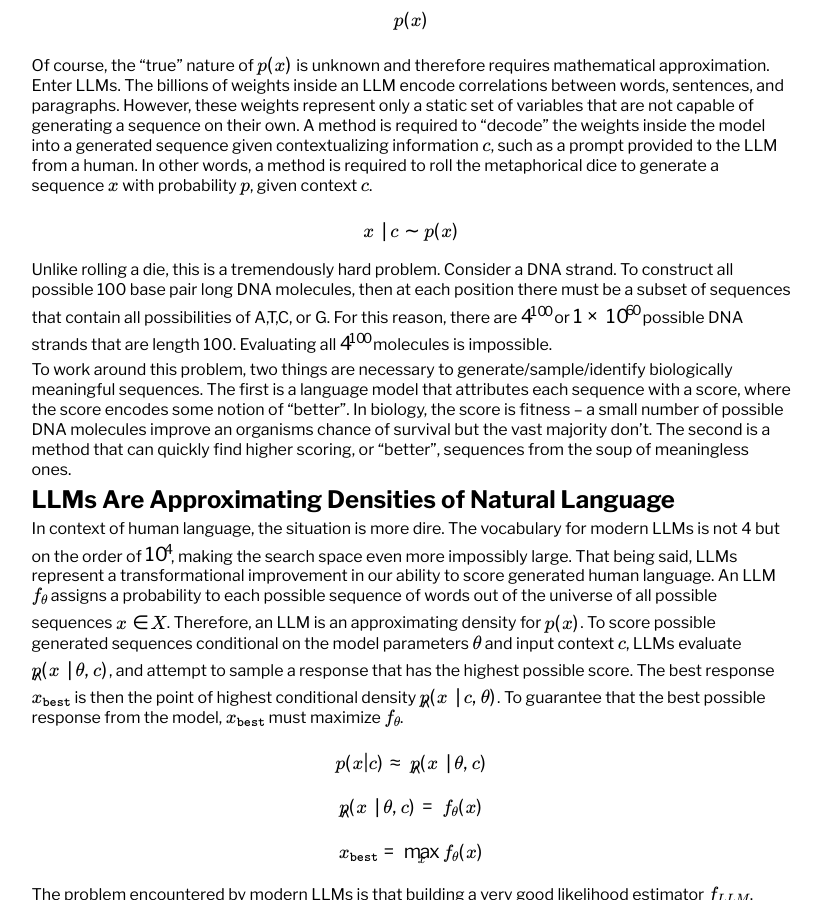
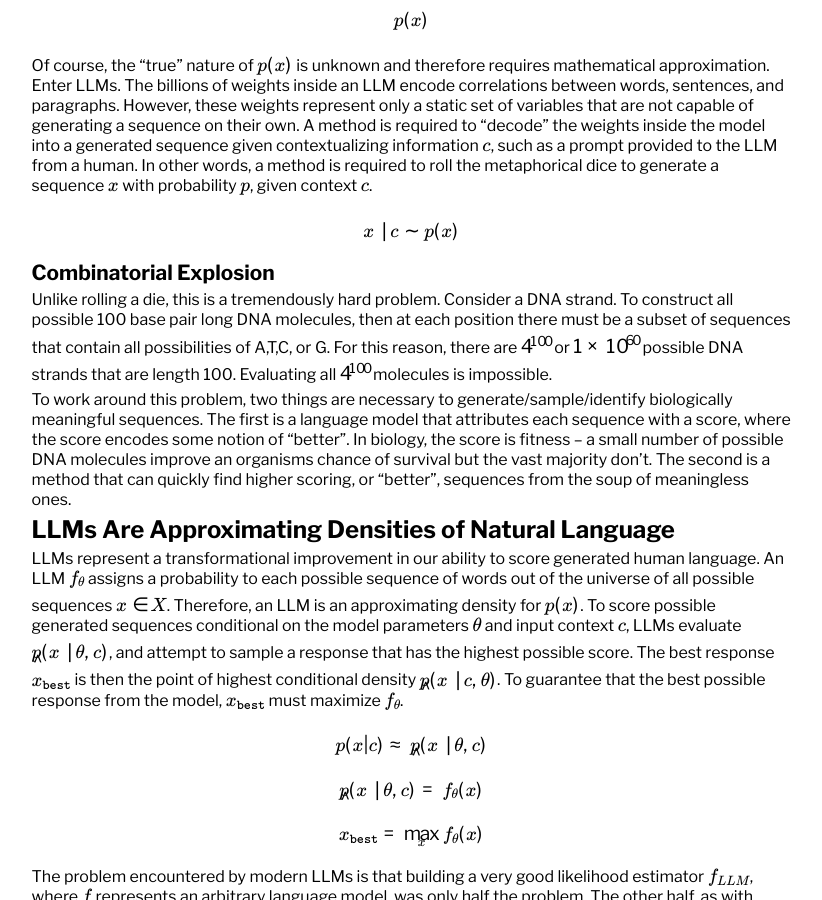
Before and after one commit to dan-sprague/dan-sprague.github.io, a Jekyll site: the page built from _posts/2025-02-02-llmthinking.markdown, in a window 1280 px wide and 900 px high, scrolled down 506 px. Shown: the whole window, without its empty margins (221-1043 px from the left). Built offline with Jekyll 4.4.1, drawn with Linux system fonts in a browser that asks for light colours; formulas are drawn with MathJax 3.

Commit message:
fixed bug

```diff
--- a/_posts/2025-02-02-llmthinking.markdown
+++ b/_posts/2025-02-02-llmthinking.markdown
@@ -23,13 +23,15 @@
 
 $$ x \mid c \sim p(x) $$
 
+## Combinatorial Explosion
+
 Unlike rolling a die, this is a tremendously hard problem. Consider a DNA strand. To construct all possible 100 base pair long DNA molecules, then at each position there must be a subset of sequences that contain all possibilities of A,T,C, or G. For this reason, there are $4^{100}$ or $$1 \times 10^{60}$$ possible DNA strands that are length 100. Evaluating all $4^{100}$ molecules is impossible.
 
 To work around this problem, two things are necessary to generate/sample/identify biologically meaningful sequences. The first is a language model that attributes each sequence with a score, where the score encodes some notion of "better". In biology, the score is fitness -- a small number of possible DNA molecules improve an organisms chance of survival but the vast majority don't. The second is a method that can quickly find higher scoring, or "better", sequences from the soup of meaningless ones.
 
 # LLMs Are Approximating Densities of Natural Language
 
-In context of human language, the situation is more dire. The vocabulary for modern LLMs is not 4 but on the order of $10^4$, making the search space even more impossibly large. That being said, LLMs represent a transformational improvement in our ability to score generated human language. An LLM $f_\theta$ assigns a probability to each possible sequence of words out of the universe of all possible sequences $x \in X$. Therefore, an LLM is an approximating density for $p(x)$. To score possible generated sequences conditional on the model parameters $\theta$ and input context $c$, LLMs evaluate $\hat{p}(x \mid \theta,c)$, and attempt to sample a response that has the highest possible score. The best response $x_{\texttt{best}}$ is then the point of highest conditional density $\hat{p}(x \mid c,\theta)$. To guarantee that the best possible response from the model, $x_{\texttt{best}}$ must maximize $f_\theta$.
+LLMs represent a transformational improvement in our ability to score generated human language. An LLM $f_\theta$ assigns a probability to each possible sequence of words out of the universe of all possible sequences $x \in X$. Therefore, an LLM is an approximating density for $p(x)$. To score possible generated sequences conditional on the model parameters $\theta$ and input context $c$, LLMs evaluate $\hat{p}(x \mid \theta,c)$, and attempt to sample a response that has the highest possible score. The best response $x_{\texttt{best}}$ is then the point of highest conditional density $\hat{p}(x \mid c,\theta)$. To guarantee that the best possible response from the model, $x_{\texttt{best}}$ must maximize $f_\theta$.
 
 $$p(x | c) \approx \hat{p}(x \mid \theta,c)$$
 
```
